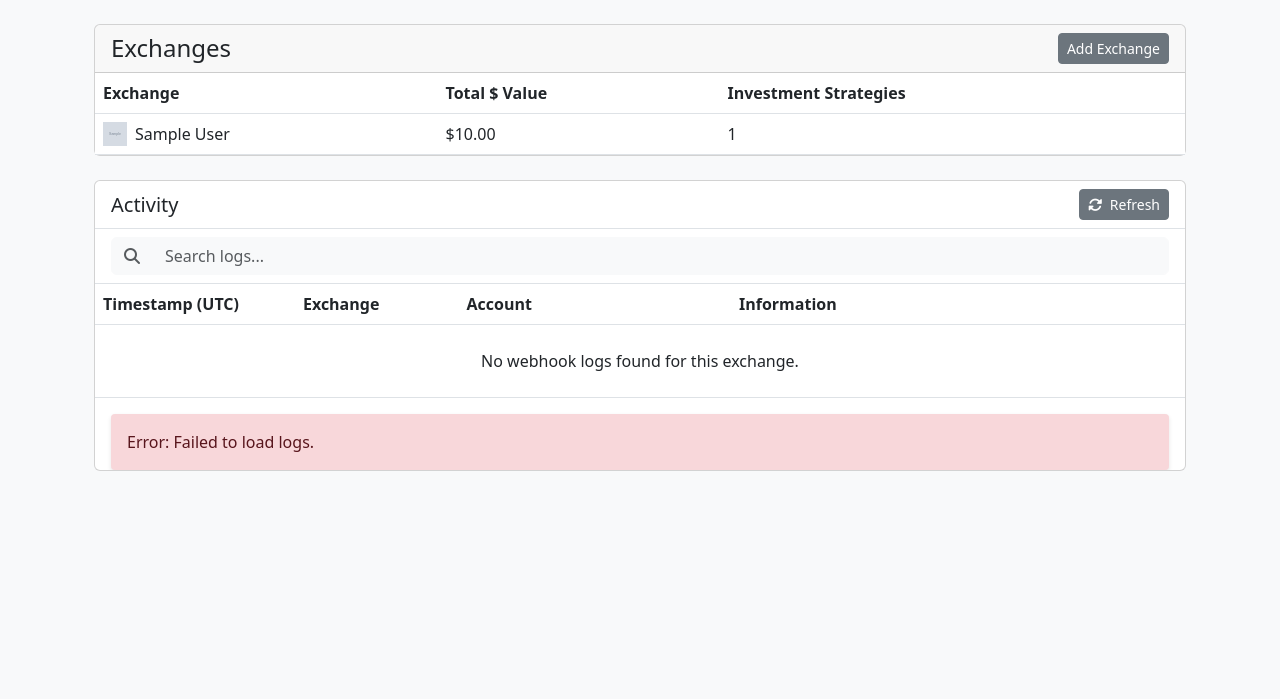
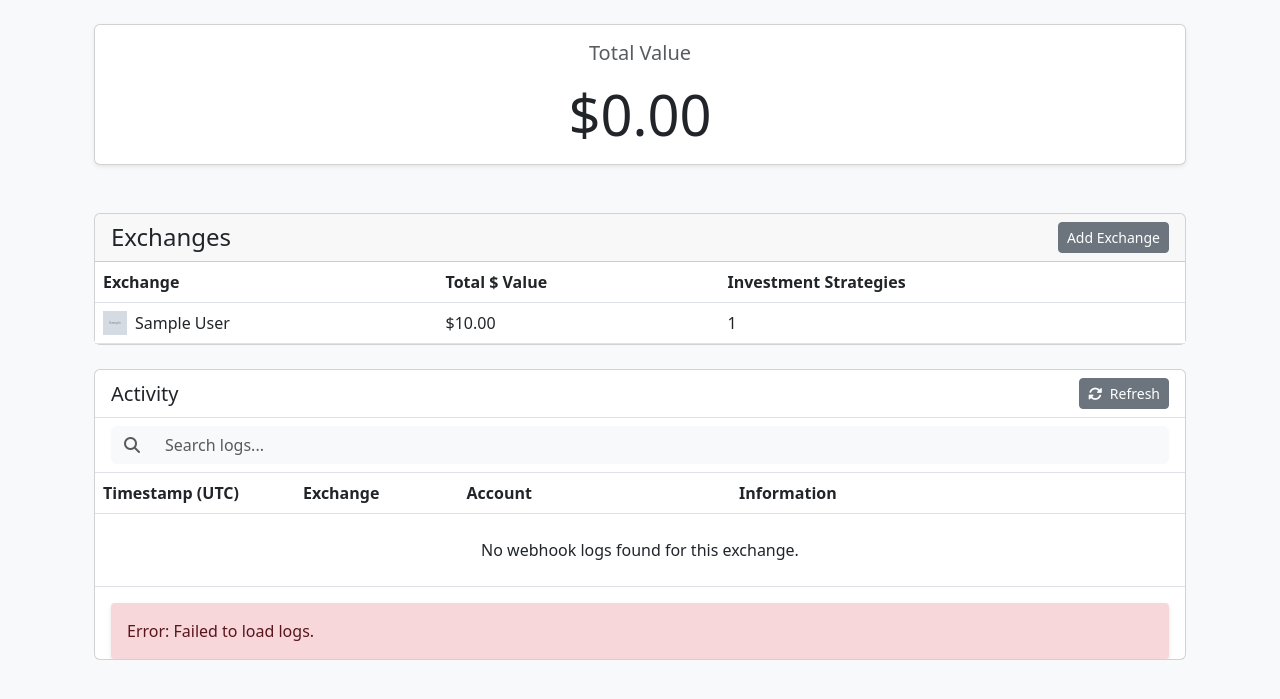
Before and after one commit to nikwek/webhookapp, a Flask app: template app/templates/dashboard.html in a window 1280 px wide. Shown: the part 56-755 px from the top of the page. Run offline with Flask 3, Linux system fonts and the light colour scheme; tables that the repository leaves empty hold one stand-in row (values such as "Sample post"); the template is opened without the code that fills it: values that come from a table or form of the project are taken from there, most other values are stand-ins (such as "Sample title", 1, 10 or a date in 2020); grey boxes marked "Sample" are stand-in pictures; some libraries are stand-ins or nearby versions.

Commit message:
Add total value display across all exchanges on dashboard
- Calculate sum of all exchange values in dashboard route
- Display prominently as large card at top of dashboard
- Only shows when user has connected exchanges
- Uses proper currency formatting with commas and 2 decimal places

```diff
--- a/app/routes/dashboard.py
+++ b/app/routes/dashboard.py
@@ -152,10 +152,14 @@ def dashboard():
         user_id=user_id
     ).first() is not None
 
+    # Compute the total value across all connected exchanges
+    total_value_all_exchanges = round(sum(ex['value'] for ex in connected_exchanges_display_data), 2)
+
     return render_template(
         'dashboard.html',
         exchanges=connected_exchanges_display_data,
-        has_any_exchange_keys=has_any_exchange_keys
+        has_any_exchange_keys=has_any_exchange_keys,
+        total_value_all_exchanges=total_value_all_exchanges
     )
 
 
--- a/app/templates/dashboard.html
+++ b/app/templates/dashboard.html
@@ -11,6 +11,22 @@
                 <h5><i class="fas fa-exclamation-triangle me-2"></i> Exchange API Keys Required</h5>
                 <p>So that we can query your exchange portfolios, you need to set up your read-only API keys first.</p>
                 <a href="{{ url_for('dashboard.settings') }}" class="btn btn-primary">Set Up API Keys</a>
+            </div>
+        </div>
+    </div>
+    {% endif %}
+
+    {% if exchanges and exchanges|length > 0 %}
+    <!-- Total Value Across All Exchanges -->
+    <div class="row mb-4">
+        <div class="col-md-12">
+            <div class="card mb-4 shadow-sm">
+                <div class="card-body text-center">
+                    <h5 class="card-title text-muted mb-3">Total Value</h5>
+                    <p class="card-text display-4">
+                        {{ "$" + "{:,.2f}".format(total_value_all_exchanges|float) }}
+                    </p>
+                </div>
             </div>
         </div>
     </div>
```
